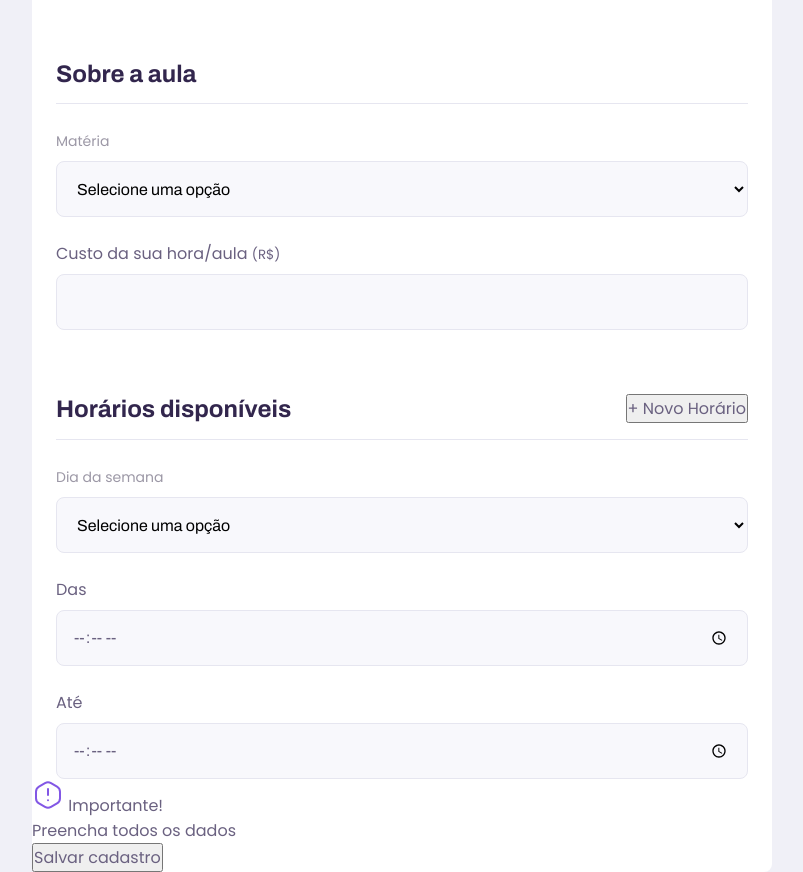
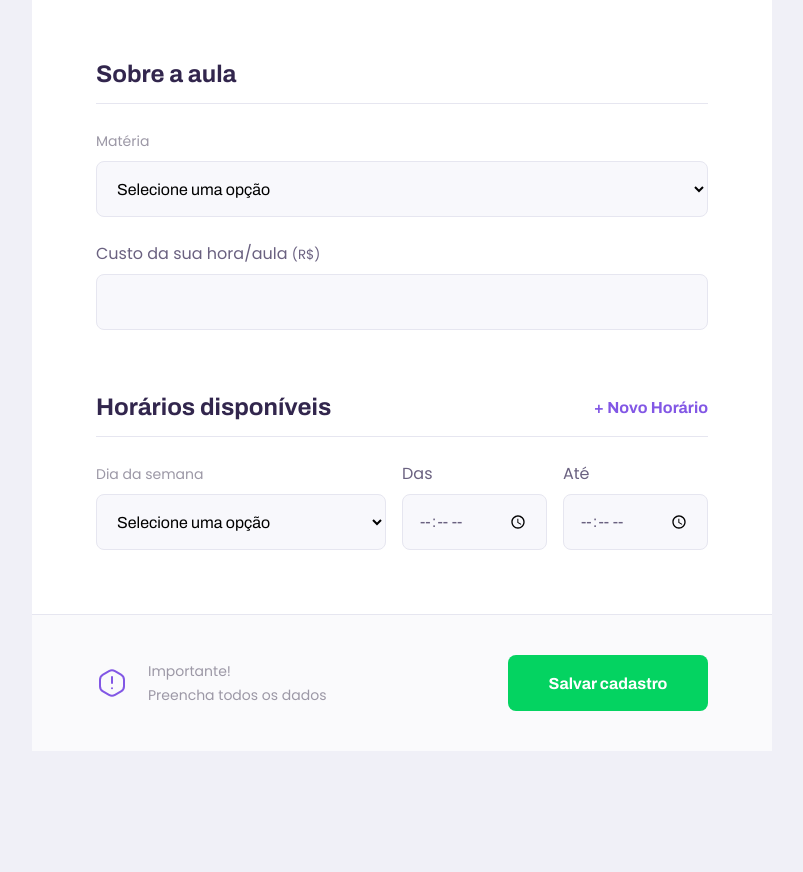
Before and after one commit to MarceloTadini/Proffy, a plain HTML site: page give-classes.html in a window 1280 px wide. Shown: the part 981-1853 px from the top of the page, without its empty margins (238-1041 px from the left). After the commit the page ends 1732 px from the top, so only its background shows below. Drawn offline with Linux system fonts and the light colour scheme.

Commit message:
Update page-give-classes.css

```diff
--- a/styles/partials/page-give-classes.css
+++ b/styles/partials/page-give-classes.css
@@ -34,6 +34,21 @@
     border-bottom: 1px solid var(--color-line-in-white);
 }
 
+#page-give-classes fieldset legend button{
+    background: none;
+    border: 0;
+    color: var(--color-primary);
+    font: 700 1.6rem Archivo;
+    cursor: pointer;
+    transition: 0.4s;
+
+}
+
+#page-give-classes fieldset legend button:hover{
+    transform: translateY(-5px);
+    color: var(--color-primary-dark);
+}
+
 #page-give-classes fieldset+fieldset{
     margin-top: 6.4rem;
 }
@@ -44,8 +59,89 @@
     margin-top: 2.4rem;
 }
 
+#page-give-classes main footer{
+    padding: 4rem 2.4rem;
+    background: var(--color-box-footer);
+    border-top: 1px solid var(--color-line-in-white);
+    margin-top: 6.4rem;
+}
+
+#page-give-classes main footer p{
+    display: flex;
+    align-items: center;
+    justify-content: center;
+    font-size: 1.4rem;
+    line-height: 2.4rem;
+    color: var(--color-text-complement);
+}
+
+#page-give-classes main footer p img{
+    margin-right: 2rem;
+}
+
+#page-give-classes main footer button{
+    width: 100%;
+    height: 5.6rem;
+    background: var(--color-secondary);
+    color: var(--color-button-text);
+    border: 0;
+    border-radius: .8rem;
+    cursor: pointer;
+    font: 700 1.6rem Archivo;
+
+    display: flex;
+    align-items: center;
+    justify-content: center;
+    text-decoration: none;
+
+    transition: 0.4s;
+    margin-top: 3.2rem;
+}
+
+#page-give-classes main footer button:hover{
+    background: var(--color-secondary-dark);
+}
+
+.schedule-item+.schedule-item{
+    margin-top: 3.2rem;
+    padding-top: 3.2rem;
+    border-top: 1px solid var(--color-line-in-white);
+}
+
 @media (min-width: 700px){
     #page-give-classes #container{
         max-width: 100vw;
     }
+
+    #page-give-classes .page-header .header-content{
+        margin-bottom: 0;
+    }
+
+    #page-give-classes main fieldset{
+        padding: 0 64px;
+    }
+
+    .schedule-item{
+        display: grid;
+        grid-template-columns: 2fr 1fr 1fr;
+        column-gap: 1.6rem;
+
+    }
+
+    #page-give-classes #schedule-itens .select-block+.input-block,
+    #page-give-classes #schedule-itens .input-block+.input-block{
+        margin-top: 0;
+    }
+
+    #page-give-classes main footer{
+        padding: 40px 64px;
+        display: flex;
+        align-items: center;
+        justify-content: space-between;
+    }
+
+    #page-give-classes main footer button{
+        margin-top: 0;
+        width: 200px;
+    }
 }
```
